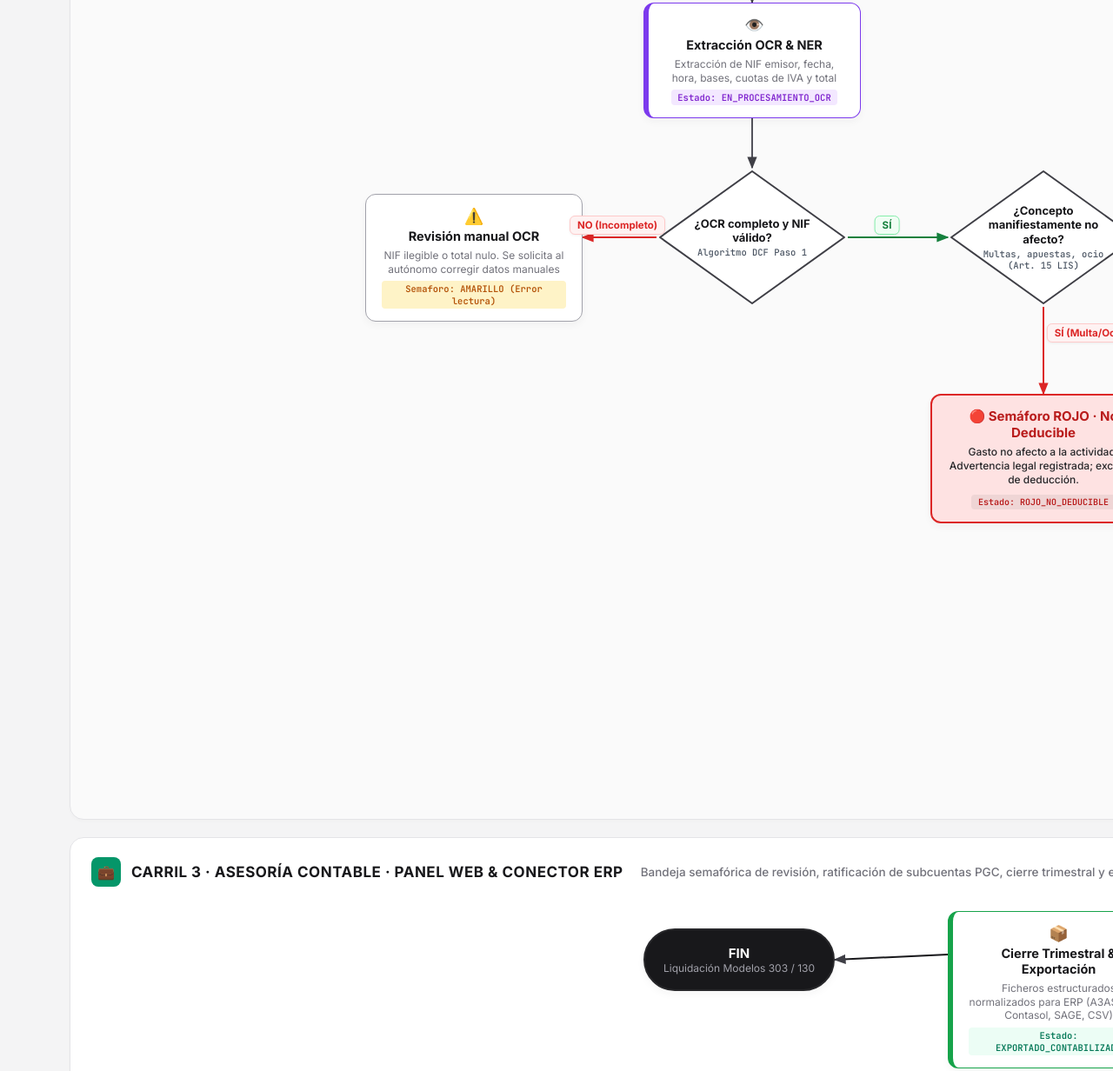
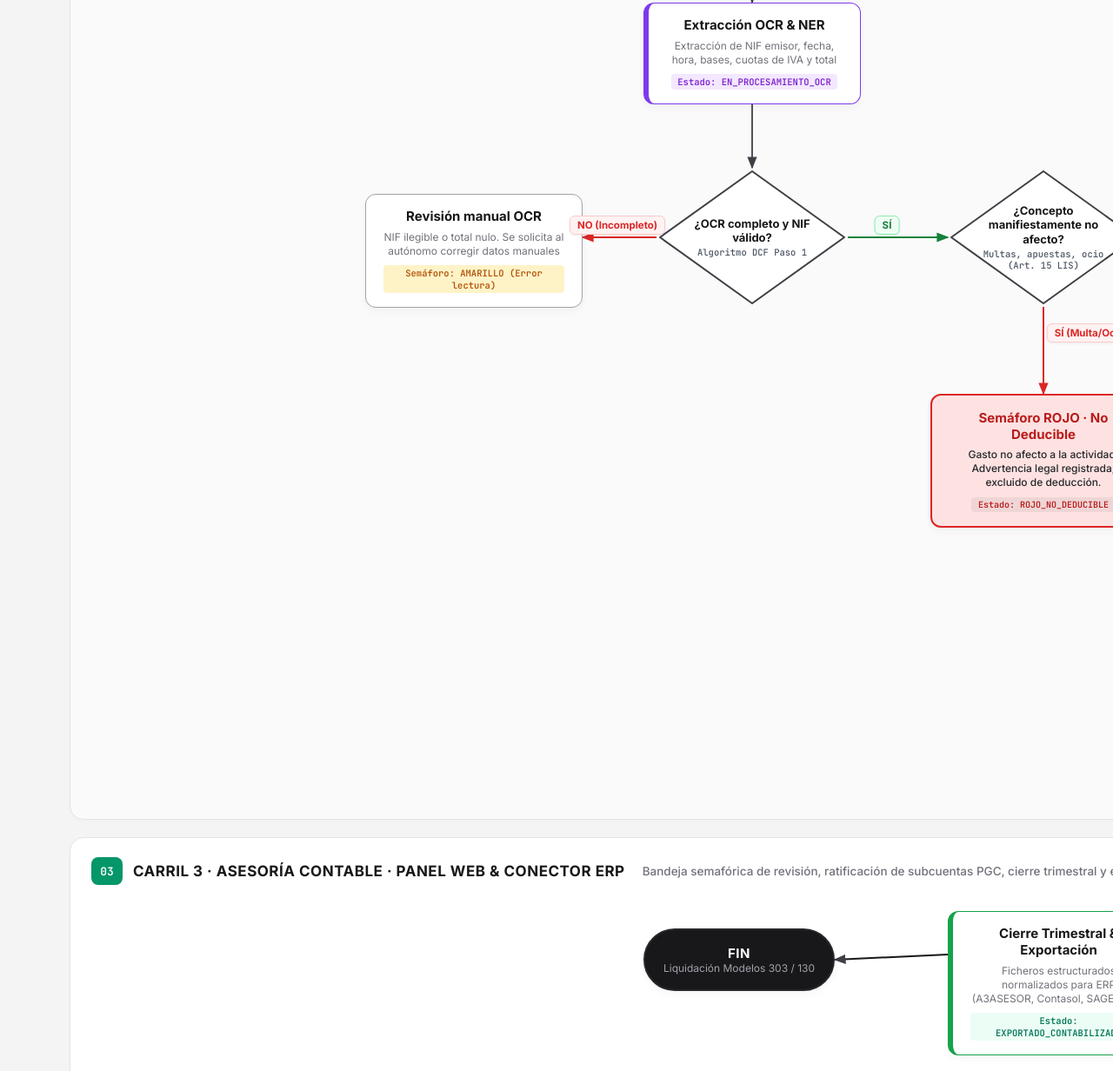
Before and after one commit to Hugo23-4/factura-metrica, a plain HTML site: page documentacion/diagrama-flujo.html in a window 1280 px wide. Shown: the part 727-1959 px from the top of the page at 87% size. Drawn offline with Linux system fonts and the light colour scheme.

Commit message:
style: remove emojis from flowchart diagram for technical academic standard

```diff
--- a/documentacion/diagrama-flujo.html
+++ b/documentacion/diagrama-flujo.html
@@ -52,33 +52,32 @@
   /* Carriles (Swimlanes) */
   .carril { position: absolute; left: 80px; width: 3240px; border-radius: 16px; border: 1.5px solid var(--borde); background: var(--fondo); z-index: 1; box-shadow: 0 2px 4px rgba(0,0,0,0.02); }
   .carril-etiqueta { position: absolute; left: 24px; top: 22px; display: flex; align-items: center; gap: 12px; }
-  .carril-icono { width: 34px; height: 34px; border-radius: 8px; display: flex; align-items: center; justify-content: center; font-size: 16px; font-weight: 700; color: #fff; }
+  .carril-badge { width: 36px; height: 32px; border-radius: 8px; display: flex; align-items: center; justify-content: center; font-size: 13px; font-weight: 700; color: #fff; font-family: 'JetBrains Mono', monospace; }
   .carril-titulo { font-size: 17px; font-weight: 700; letter-spacing: 0.5px; text-transform: uppercase; color: var(--texto); }
   .carril-desc { font-size: 13.5px; color: var(--texto-mut); font-weight: 500; margin-left: 8px; }
 
   /* Nodos y formas */
-  .nodo { position: absolute; z-index: 5; display: flex; flex-direction: column; justify-content: center; align-items: center; text-align: center; box-shadow: 0 4px 10px rgba(0,0,0,0.04); transition: transform 0.2s ease; }
+  .nodo { position: absolute; z-index: 5; display: flex; flex-direction: column; justify-content: center; align-items: center; text-align: center; box-shadow: 0 4px 10px rgba(0,0,0,0.04); }
 
   /* Tipos de nodos */
   .nodo.terminal {
     width: 220px; height: 72px; border-radius: 40px;
     background: #18181B; color: #FFFFFF; border: 2px solid #27272A;
   }
-  .nodo.terminal .t-tit { font-size: 15px; font-weight: 700; }
+  .nodo.terminal .t-tit { font-size: 15px; font-weight: 700; letter-spacing: 0.5px; }
   .nodo.terminal .t-sub { font-size: 12px; color: #A1A1AA; }
 
   .nodo.proceso {
     background: #FFFFFF; border: 1.5px solid var(--borde-dark); border-radius: 12px;
-    padding: 14px 18px; width: 250px; min-height: 96px;
+    padding: 16px 20px; width: 250px; min-height: 96px;
   }
   .nodo.proceso.azul { border-color: var(--azul-borde); border-left-width: 6px; }
   .nodo.proceso.morado { border-color: var(--morado-borde); border-left-width: 6px; }
   .nodo.proceso.verde { border-color: var(--verde-borde); border-left-width: 6px; }
 
-  .nodo .n-icono { font-size: 18px; margin-bottom: 4px; }
-  .nodo .n-titulo { font-size: 14.5px; font-weight: 700; color: var(--texto); line-height: 1.25; }
-  .nodo .n-desc { font-size: 12px; color: var(--texto-mut); margin-top: 5px; line-height: 1.3; }
-  .nodo .n-tag { font-family: 'JetBrains Mono', monospace; font-size: 10.5px; font-weight: 600; padding: 2px 7px; border-radius: 4px; margin-top: 6px; }
+  .nodo .n-titulo { font-size: 15px; font-weight: 700; color: var(--texto); line-height: 1.25; }
+  .nodo .n-desc { font-size: 12px; color: var(--texto-mut); margin-top: 6px; line-height: 1.35; }
+  .nodo .n-tag { font-family: 'JetBrains Mono', monospace; font-size: 10.5px; font-weight: 600; padding: 2px 7px; border-radius: 4px; margin-top: 8px; }
 
   /* Rombos de decisión */
   .rombo-wrap { position: absolute; z-index: 5; width: 220px; height: 160px; display: flex; align-items: center; justify-content: center; }
@@ -88,13 +87,13 @@
 
   /* Badges semáforo */
   .nodo.semaforo {
-    width: 260px; min-height: 106px; border-radius: 12px; padding: 14px 18px;
+    width: 260px; min-height: 106px; border-radius: 12px; padding: 16px 20px;
   }
   .nodo.semaforo.verde { background: var(--verde-bg); border: 2px solid var(--verde-borde); color: var(--verde-texto); }
   .nodo.semaforo.amarillo { background: var(--amarillo-bg); border: 2px solid var(--amarillo-borde); color: var(--amarillo-texto); }
   .nodo.semaforo.rojo { background: var(--rojo-bg); border: 2px solid var(--rojo-borde); color: var(--rojo-texto); }
-  .nodo.semaforo .s-titulo { font-size: 15px; font-weight: 700; display: flex; align-items: center; gap: 8px; justify-content: center; }
-  .nodo.semaforo .s-desc { font-size: 12px; margin-top: 5px; line-height: 1.35; font-weight: 500; color: #27272A; }
+  .nodo.semaforo .s-titulo { font-size: 15px; font-weight: 700; text-align: center; }
+  .nodo.semaforo .s-desc { font-size: 12px; margin-top: 6px; line-height: 1.35; font-weight: 500; color: #27272A; }
 
   /* Etiquetas sobre líneas */
   .etiqueta-linea {
@@ -134,7 +133,7 @@
   <!-- Carril 1: AUTÓNOMO / APP MÓVIL -->
   <div class="carril" style="top: 130px; height: 490px;">
     <div class="carril-etiqueta">
-      <div class="carril-icono" style="background:#2563EB;">📱</div>
+      <div class="carril-badge" style="background:#2563EB;">01</div>
       <span class="carril-titulo">Carril 1 · Autónomo · App Móvil (React Native PWA)</span>
       <span class="carril-desc">Captura fotográfica de tickets, ingesta de PDF y micro-interacción con el Asesor Fiscal Virtual</span>
     </div>
@@ -143,7 +142,7 @@
   <!-- Carril 2: MOTOR FISCAL Y BACKEND -->
   <div class="carril" style="top: 640px; height: 1030px; background:#FAFAFA;">
     <div class="carril-etiqueta">
-      <div class="carril-icono" style="background:#7C3AED;">⚙️</div>
+      <div class="carril-badge" style="background:#7C3AED;">02</div>
       <span class="carril-titulo">Carril 2 · Backend Core & Motor de Reglas Fiscales (FastAPI / Workers)</span>
       <span class="carril-desc">Extracción OCR con visión artificial, árbol de decisiones de deducibilidad LIRPF y clasificación semafórica preventiva</span>
     </div>
@@ -152,7 +151,7 @@
   <!-- Carril 3: ASESORÍA CONTABLE / PANEL WEB & ERP -->
   <div class="carril" style="top: 1690px; height: 530px;">
     <div class="carril-etiqueta">
-      <div class="carril-icono" style="background:#059669;">💼</div>
+      <div class="carril-badge" style="background:#059669;">03</div>
       <span class="carril-titulo">Carril 3 · Asesoría Contable · Panel Web & Conector ERP</span>
       <span class="carril-desc">Bandeja semafórica de revisión, ratificación de subcuentas PGC, cierre trimestral y exportación oficial</span>
     </div>
@@ -179,7 +178,7 @@
 </div>
 
 <script>
-// Definición formal de nodos del diagrama de flujo
+// Definición formal de nodos del diagrama de flujo (sin emoticonos)
 const NODOS = [
   // ==================== CARRIL 1: AUTÓNOMO ====================
   {
@@ -194,9 +193,8 @@ const NODOS = [
     tipo: 'proceso',
     clase: 'azul',
     x: 420, y: 206,
-    icono: '📸',
     titulo: 'Captura o subida de archivo',
-    desc: 'Foto con cámara del smartphone o subida de factura PDF',
+    desc: 'Fotografía con cámara de smartphone o subida de factura PDF',
     tag: 'Estado: CREADO / SUBIDO',
     tagBg: '#EFF6FF', tagColor: '#1D4ED8'
   },
@@ -205,7 +203,6 @@ const NODOS = [
     tipo: 'proceso',
     clase: 'azul',
     x: 740, y: 206,
-    icono: '🔒',
     titulo: 'Preprocesado y Hash SHA-256',
     desc: 'Compresión en cliente, cálculo de huella digital y envío seguro',
     tag: 'Evita duplicidad física',
@@ -216,8 +213,7 @@ const NODOS = [
     tipo: 'proceso',
     clase: 'morado',
     x: 1850, y: 240,
-    icono: '💬',
-    titulo: "Intervención 'Asesor Fiscal Virtual'",
+    titulo: "Intervención Asesor Fiscal Virtual",
     desc: 'Micro-diálogo interactivo en app solicitando justificación contextual',
     tag: 'RF-05 / LIRPF Art. 30',
     tagBg: '#F5F3FF', tagColor: '#6D28D9'
@@ -234,7 +230,6 @@ const NODOS = [
     tipo: 'proceso',
     clase: 'verde',
     x: 2500, y: 240,
-    icono: '📝',
     titulo: 'Aporte de Justificación',
     desc: 'Se registra nombre/NIF del tercero reunido y motivo profesional',
     tag: 'Estado: AMARILLO_JUSTIFICADO',
@@ -244,7 +239,6 @@ const NODOS = [
     id: 'n_bloqueado',
     tipo: 'proceso',
     x: 2175, y: 440,
-    icono: '⏳',
     titulo: 'Deducción en Suspenso',
     desc: 'El gasto permanece bloqueado y fuera de las liquidaciones trimestrales',
     tag: 'Estado: PENDIENTE_JUSTIF.',
@@ -257,7 +251,6 @@ const NODOS = [
     tipo: 'proceso',
     clase: 'morado',
     x: 740, y: 730,
-    icono: '👁️',
     titulo: 'Extracción OCR & NER',
     desc: 'Extracción de NIF emisor, fecha, hora, bases, cuotas de IVA y total',
     tag: 'Estado: EN_PROCESAMIENTO_OCR',
@@ -274,10 +267,9 @@ const NODOS = [
     id: 'n_error_ocr',
     tipo: 'proceso',
     x: 420, y: 950,
-    icono: '⚠️',
     titulo: 'Revisión manual OCR',
     desc: 'NIF ilegible o total nulo. Se solicita al autónomo corregir datos manuales',
-    tag: 'Semaforo: AMARILLO (Error lectura)',
+    tag: 'Semáforo: AMARILLO (Error lectura)',
     tagBg: '#FEF3C7', tagColor: '#B45309'
   },
   {
@@ -292,7 +284,6 @@ const NODOS = [
     tipo: 'semaforo',
     clase: 'rojo',
     x: 1070, y: 1180,
-    icono: '🔴',
     titulo: 'Semáforo ROJO · No Deducible',
     desc: 'Gasto no afecto a la actividad. Advertencia legal registrada; excluido de deducción.',
     tag: 'Estado: ROJO_NO_DEDUCIBLE'
@@ -323,7 +314,6 @@ const NODOS = [
     tipo: 'semaforo',
     clase: 'amarillo',
     x: 1610, y: 680,
-    icono: '🟡',
     titulo: 'Semáforo AMARILLO · Riesgo Fiscal',
     desc: 'Alerta de riesgo preventivo. Se requiere micro-justificación para blindar ante la AEAT.',
     tag: 'Estado: AMARILLO_PENDIENTE'
@@ -333,7 +323,6 @@ const NODOS = [
     tipo: 'semaforo',
     clase: 'verde',
     x: 2370, y: 945,
-    icono: '🟢',
     titulo: 'Semáforo VERDE · Deducible Pleno',
     desc: 'Cumple todos los preceptos legales de la LIRPF e IVA sin contingencias detectadas.',
     tag: 'Estado: VERDE_DEDUCIBLE'
@@ -343,7 +332,6 @@ const NODOS = [
     tipo: 'proceso',
     clase: 'verde',
     x: 2700, y: 948,
-    icono: '🏷️',
     titulo: 'Imputación de Subcuenta PGC',
     desc: 'Asignación automática a cuentas 629 (Otros servicios), 628 (Suministros), etc.',
     tag: 'Plan General Contable',
@@ -354,7 +342,6 @@ const NODOS = [
     tipo: 'proceso',
     clase: 'morado',
     x: 3010, y: 948,
-    icono: '💾',
     titulo: 'Persistencia en PostgreSQL',
     desc: 'Registro en base de datos multi-tenant y disponibilidad en panel de despacho',
     tag: 'ACID / Auditoría completa',
@@ -367,7 +354,6 @@ const NODOS = [
     tipo: 'proceso',
     clase: 'morado',
     x: 2500, y: 1780,
-    icono: '📥',
     titulo: 'Bandeja Semafórica Asesoría',
     desc: 'Supervisión centralizada por autónomo: gastos Verdes, Amarillos justificados y Rojos',
     tag: 'Panel Web Gestoría',
@@ -384,7 +370,6 @@ const NODOS = [
     id: 'n_rechazo_gestor',
     tipo: 'proceso',
     x: 2175, y: 1980,
-    icono: '🚫',
     titulo: 'Ajuste / Exclusión contable',
     desc: 'El gestor reclasifica el gasto como no deducible o solicita factura rectificativa',
     tag: 'Decisión: RECHAZADO',
@@ -395,7 +380,6 @@ const NODOS = [
     tipo: 'proceso',
     clase: 'verde',
     x: 1840, y: 1775,
-    icono: '✅',
     titulo: 'Aprobación y Certificación',
     desc: 'Ratificación del gasto, IVA deducible soportado y subcuenta PGC asignada',
     tag: 'Estado: APROBADO_GESTOR',
@@ -406,7 +390,6 @@ const NODOS = [
     tipo: 'proceso',
     clase: 'verde',
     x: 1470, y: 1775,
-    icono: '⚖️',
     titulo: 'Generación de Asiento Contable',
     desc: 'Debe: (62x) Gasto + (472) IVA soportado | Haber: (410) Acreedores / (572) Banco',
     tag: 'Asiento balanceado en doble partida',
@@ -417,7 +400,6 @@ const NODOS = [
     tipo: 'proceso',
     clase: 'verde',
     x: 1090, y: 1775,
-    icono: '📦',
     titulo: 'Cierre Trimestral & Exportación',
     desc: 'Ficheros estructurados normalizados para ERP (A3ASESOR, Contasol, SAGE, CSV)',
     tag: 'Estado: EXPORTADO_CONTABILIZADO',
@@ -469,7 +451,7 @@ NODOS.forEach((n) => {
     el.style.left = `${n.x}px`;
     el.style.top = `${n.y}px`;
     el.innerHTML = `
-      <div class="s-titulo">${n.icono} ${n.titulo}</div>
+      <div class="s-titulo">${n.titulo}</div>
       <div class="s-desc">${n.desc}</div>
       <div class="n-tag" style="background:rgba(0,0,0,0.06); font-family:'JetBrains Mono',monospace; font-size:10px; font-weight:700; margin-top:8px; display:inline-block; padding:2px 8px; border-radius:4px;">${n.tag}</div>
     `;
@@ -480,7 +462,6 @@ NODOS.forEach((n) => {
     el.style.left = `${n.x}px`;
     el.style.top = `${n.y}px`;
     el.innerHTML = `
-      <div class="n-icono">${n.icono}</div>
       <div class="n-titulo">${n.titulo}</div>
       <div class="n-desc">${n.desc}</div>
       ${n.tag ? `<div class="n-tag" style="background:${n.tagBg}; color:${n.tagColor};">${n.tag}</div>` : ''}
```
Also changed, not shown: documentos/diagrama-flujo.html (+18 -37 lines), factura-metrica/src/documentacion/diagrama-flujo.html (+18 -37 lines), documentacion/diagrama-flujo.png, documentos/diagrama-flujo.png, factura-metrica/src/documentacion/diagrama-flujo.png.
